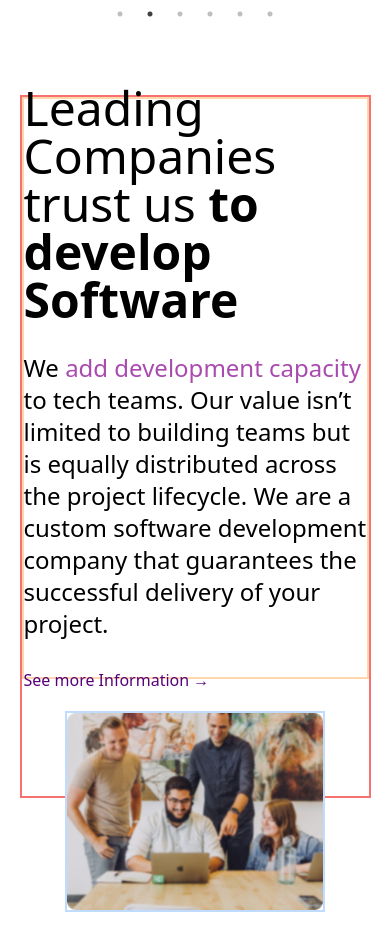
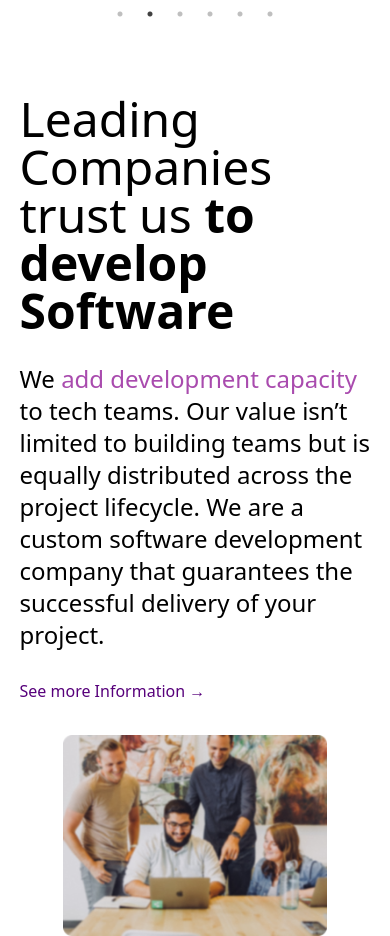
Before and after one commit to obuastella/the4coders, a React (Create React App) app in the folder front-end/: page / in a window 390 px wide. Shown: the part 1697-2633 px from the top of the page. Before the commit the page ends 2609 px from the top, so only its background shows below. Built offline with nearby package versions, Linux system fonts and the light colour scheme.

Commit message:
WIP: RESPONSIVENESS

```diff
--- a/front-end/src/pages/Home.jsx
+++ b/front-end/src/pages/Home.jsx
@@ -35,8 +35,8 @@ function Home() {
         </div>
       </section>
       {/* Leading Companies */}
-      <section className="w-[90%] h-5/6 m-auto border-2 border-red-400 flex flex-col md:flex-wrap gap-8">
-        <div className="border-2 border-orange-200 h-5/6 w-full md:w-1/2 flex flex-col justify-center gap-7 m-auto">
+      <section className="w-[90%]  m-auto flex flex-col md:flex-row md:flex-wrap gap-8">
+        <div className="h-5/6 w-full md:w-1/2 flex flex-col justify-center gap-7 m-auto">
           <h2 className="text-5xl">
             Leading Companies trust us{" "}
             <span className="font-bold"> to develop Software</span>
@@ -56,7 +56,7 @@ function Home() {
           </button>
         </div>
         <img
-          className="border-2 border-blue-200 h-5/6 w-3/4 md:w-2/5 m-auto"
+          className="h-5/6 w-3/4 md:w-2/5 m-auto"
           src="assets/images/team1.png"
           alt="team"
         />
```
